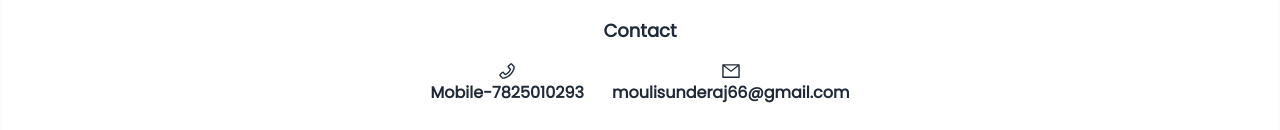
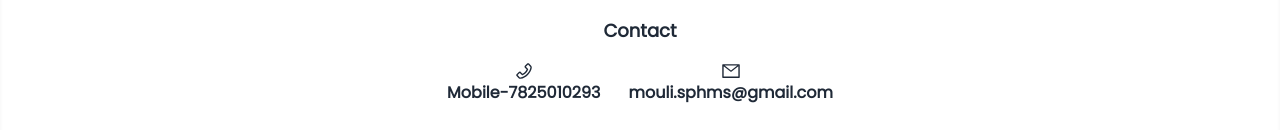
Before and after one commit to MouliSri/Portfolio, a Next.js app: page / in a window 1280 px wide. Shown: the part 3427-3557 px from the top of the page. Built offline with nearby package versions, Linux system fonts and the light colour scheme; a web font is replaced by a local one.

Commit message:
Update index.js

```diff
--- a/pages/index.js
+++ b/pages/index.js
@@ -667,7 +667,7 @@ const skillItemVariants = {
         <h3 className="text-lg py-2">Contact</h3>
         <div className="md:flex flex-row   items-center justify-center md:gap-7">
         <a href='tel:7825010293'><p className="py-2 "><AiOutlinePhone  className="mx-auto text-xl hover:text-teal-900 hover:animate-bounce"/>Mobile-<span className=" hover:text-teal-900">7825010293</span></p></a>
-        <a href='mailto:moulisunderaj66@gmail.com?subject=Contact&body=Hello!'><p className="py-2"><AiOutlineMail className="mx-auto text-xl hover:text-teal-900 hover:animate-bounce "/><span className=" hover:text-teal-900">moulisunderaj66@gmail.com</span></p></a>
+        <a href='mailto:mouli.sphms@gmail.com?subject=Contact&body=Hello!'><p className="py-2"><AiOutlineMail className="mx-auto text-xl hover:text-teal-900 hover:animate-bounce "/><span className=" hover:text-teal-900">mouli.sphms@gmail.com</span></p></a>
         </div>
       </footer>
 
```
